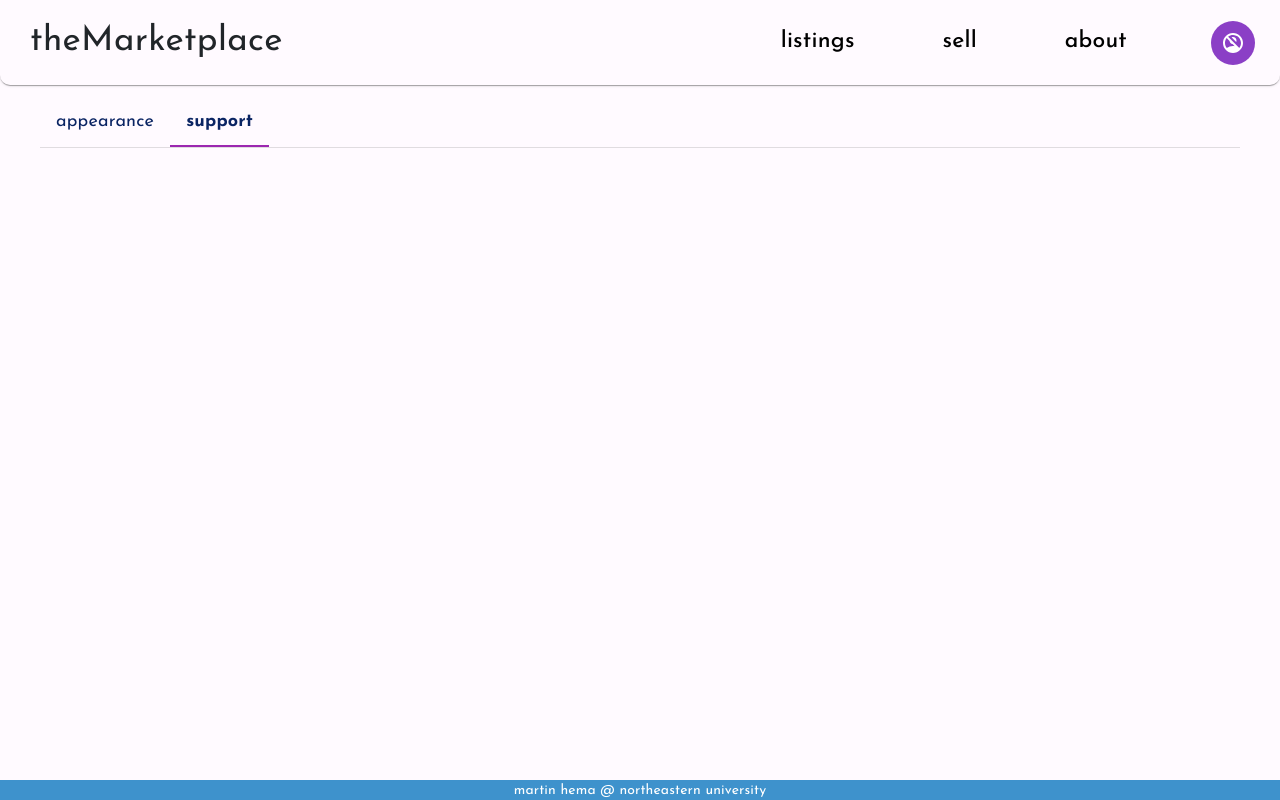
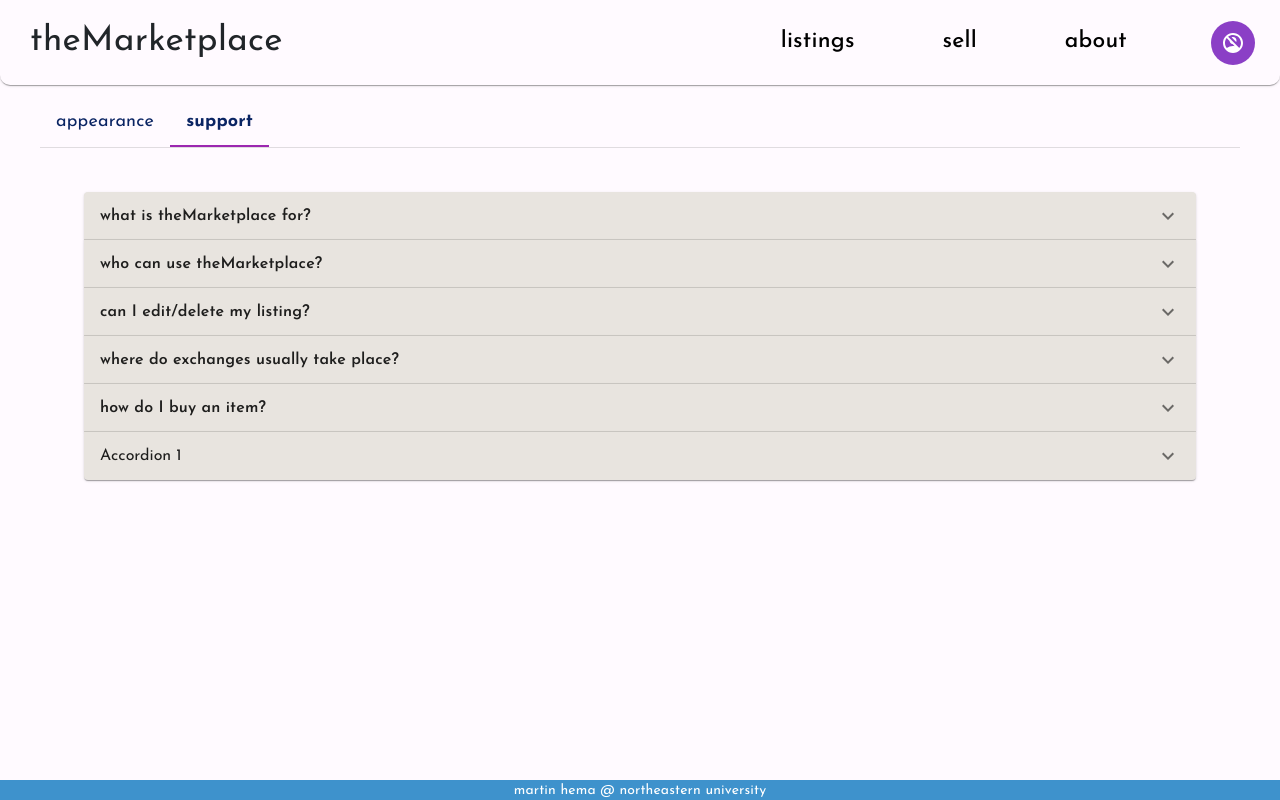
Before and after one commit to martin0he/theMarketplace, a React (Vite) app: page /settings in a window 1280 px wide. Both pictures are taken after a click on the tab "support". Built offline with nearby package versions, Linux system fonts and the light colour scheme; no server answers; the database is empty.

Commit message:
settings faq v1

```diff
--- /dev/null
+++ b/src/components/SettingsPageComponents/SupportSection.tsx
@@ -0,0 +1,115 @@
+import {
+  Box,
+  AccordionSummary,
+  AccordionDetails,
+  Accordion,
+  Typography,
+} from "@mui/material";
+import ExpandMoreIcon from "@mui/icons-material/ExpandMore";
+import Colors from "../../assets/Colors";
+
+const SupportSection = () => {
+  return (
+    <Box padding="20px">
+      <Accordion sx={{ backgroundColor: Colors.tan }}>
+        <AccordionSummary
+          expandIcon={<ExpandMoreIcon />}
+          aria-controls="panel1-content"
+          id="panel1-header"
+        >
+          <Typography fontFamily={"inherit"} fontWeight={600}>
+            what is theMarketplace for?
+          </Typography>
+        </AccordionSummary>
+        <AccordionDetails>
+          theMarketplace is designed to help students buy, sell, and exchange
+          items with other students on campus. It's a convenient way to find
+          textbooks, electronics, dorm supplies, and more.
+        </AccordionDetails>
+      </Accordion>
+
+      <Accordion sx={{ backgroundColor: Colors.tan }}>
+        <AccordionSummary
+          expandIcon={<ExpandMoreIcon />}
+          aria-controls="panel1-content"
+          id="panel1-header"
+        >
+          <Typography fontFamily={"inherit"} fontWeight={600}>
+            who can use theMarketplace?
+          </Typography>
+        </AccordionSummary>
+        <AccordionDetails>
+          This website is exclusively for students, faculty, and staff of any
+          college/university. You need a valid '.edu' email address to sign up.
+        </AccordionDetails>
+      </Accordion>
+
+      <Accordion sx={{ backgroundColor: Colors.tan }}>
+        <AccordionSummary
+          expandIcon={<ExpandMoreIcon />}
+          aria-controls="panel1-content"
+          id="panel1-header"
+        >
+          <Typography fontFamily={"inherit"} fontWeight={600}>
+            can I edit/delete my listing?
+          </Typography>
+        </AccordionSummary>
+        <AccordionDetails>
+          Yes, you can edit or delete your listings anytime by going to the
+          "Listings" tab under your account page.
+        </AccordionDetails>
+      </Accordion>
+
+      <Accordion sx={{ backgroundColor: Colors.tan }}>
+        <AccordionSummary
+          expandIcon={<ExpandMoreIcon />}
+          aria-controls="panel1-content"
+          id="panel1-header"
+        >
+          <Typography fontFamily={"inherit"} fontWeight={600}>
+            where do exchanges usually take place?
+          </Typography>
+        </AccordionSummary>
+        <AccordionDetails>
+          Exchanges typically take place in safe, public locations on campus,
+          such as the library, student center, or dining halls. We recommend
+          meeting during daylight hours and bringing a friend along for added
+          safety.
+        </AccordionDetails>
+      </Accordion>
+
+      <Accordion sx={{ backgroundColor: Colors.tan }}>
+        <AccordionSummary
+          expandIcon={<ExpandMoreIcon />}
+          aria-controls="panel1-content"
+          id="panel1-header"
+        >
+          <Typography fontFamily={"inherit"} fontWeight={600}>
+            how do I buy an item?
+          </Typography>
+        </AccordionSummary>
+        <AccordionDetails>
+          To buy an item, browse the listings and click on the item you are
+          interested in. Contact the seller directly through their visible email
+          address to arrange payment and pick-up details.
+        </AccordionDetails>
+      </Accordion>
+
+      <Accordion sx={{ backgroundColor: Colors.tan }}>
+        <AccordionSummary
+          expandIcon={<ExpandMoreIcon />}
+          aria-controls="panel1-content"
+          id="panel1-header"
+        >
+          Accordion 1
+        </AccordionSummary>
+        <AccordionDetails>
+          Lorem ipsum dolor sit amet, consectetur adipiscing elit. Suspendisse
+          malesuada lacus ex, sit amet bladit leo lobortis ege.
+        </AccordionDetails>
+      </Accordion>
+    </Box>
+  );
+};
+
+export default SupportSection;
--- a/src/pages/SettingsPage.tsx
+++ b/src/pages/SettingsPage.tsx
@@ -1,6 +1,7 @@
 import { Box, Tab, Tabs, Typography } from "@mui/material";
 import { useState } from "react";
 import Colors from "../assets/Colors";
+import SupportSection from "../components/SettingsPageComponents/SupportSection";
 
 interface TabPanelProps {
   children?: React.ReactNode;
@@ -81,7 +82,9 @@ const SettingsPage = () => {
         </Tabs>
       </Box>
       <CustomTabPanel value={value} index={0}></CustomTabPanel>
-      <CustomTabPanel value={value} index={1}></CustomTabPanel>
+      <CustomTabPanel value={value} index={1}>
+        <SupportSection />
+      </CustomTabPanel>
     </Box>
   );
 };
```
